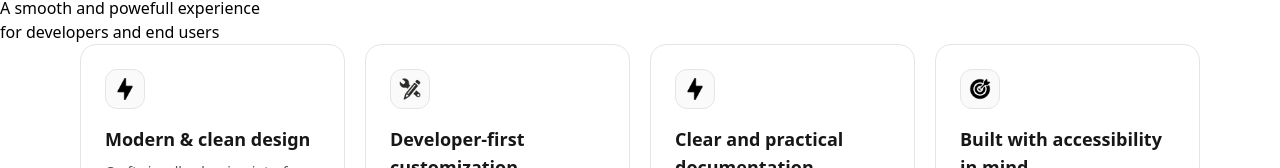
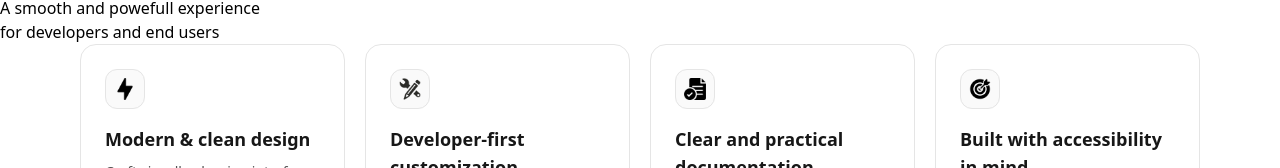
Before and after one commit to Jeet000001/saelixui, a Next.js app: page / in a window 1280 px wide. Shown: the part 1692-1860 px from the top of the page. Built offline with nearby package versions, Linux system fonts and the light colour scheme.

Commit message:
add file image and implement it

```diff
--- a/Components/HomePage_Components/Why_saelix_ui.tsx
+++ b/Components/HomePage_Components/Why_saelix_ui.tsx
@@ -22,7 +22,7 @@ const Why_saelix_ui = () => {
           description="Every component is built to be configurable and extensible. From styles to behavior, Saelix UI gives you full control without fighting the framework."
         />
         <Card
-          image="/thunder.png"
+          image="/file.png"
           title="Clear and practical documentation"
           description="No guessing, no confusion. Our documentation focuses on real use-cases, simple examples, and best practices so you can build faster with confidence."
         />
```
Also changed, not shown: public/file.png (added).
